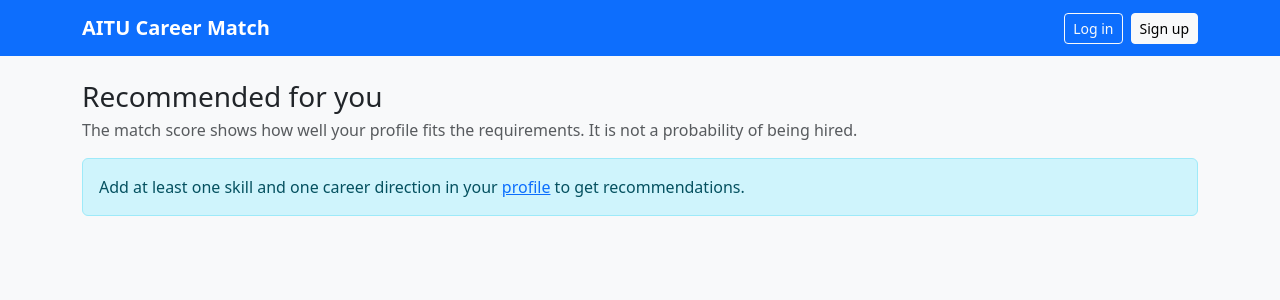
After one commit to aluasarsenova25-coder/AITU-Career-Match, a FastAPI app: template templates/recommendations.html in a window 1280 px wide. The commit adds this page. Shown: the top 300 px of the page. Run offline with FastAPI, Linux system fonts and the light colour scheme; the template is opened without the code that fills it, so the values that code supplies are empty.

Commit message:
Add recommendation engine

```diff
--- a/database.py
+++ b/database.py
@@ -23,6 +23,8 @@ class User(Base):
     direction = Column(String)
     work_format = Column(String)
     city = Column(String)
+    student_skills = relationship("StudentSkill")
+
 
 
 class StudentSkill(Base):
--- a/main.py
+++ b/main.py
@@ -177,3 +177,20 @@ def profile_save(request: Request,
         return render_profile(request, db, user, saved=True)
     finally:
         db.close()
+
+from recommender import get_recommendations
+
+
+@app.get("/recommendations")
+def recommendations_page(request: Request):
+    user_id = request.session.get("user_id")
+    if not user_id:
+        return RedirectResponse("/login", status_code=303)
+    db = SessionLocal()
+    try:
+        user = db.get(User, user_id)
+        data = get_recommendations(db, user)
+        return templates.TemplateResponse(request, "recommendations.html",
+                                          {"user": user, **data})
+    finally:
+        db.close()
--- /dev/null
+++ b/recommender.py
@@ -0,0 +1,94 @@
+from collections import Counter
+
+from database import Vacancy
+
+# Weights from the technical specification (section 11)
+WEIGHTS = {"E": 0.60, "D": 0.15, "A": 0.15, "F": 0.05, "L": 0.05}
+
+
+def score_vacancy(vacancy, user_skills, direction, work_format, city):
+    required = [vs.skill.name for vs in vacancy.skills if vs.is_required]
+    optional = [vs.skill.name for vs in vacancy.skills if not vs.is_required]
+
+    matched_req = [s for s in required if s in user_skills]
+    missing_req = [s for s in required if s not in user_skills]
+    matched_opt = [s for s in optional if s in user_skills]
+
+    # Only applicable components take part in the score
+    components = {}
+    if required:
+        components["E"] = len(matched_req) / len(required)
+    if optional:
+        components["D"] = len(matched_opt) / len(optional)
+    if direction:
+        components["A"] = 1.0 if vacancy.direction == direction else 0.0
+    if work_format:
+        components["F"] = 1.0 if vacancy.work_format == work_format else 0.0
+    if city:
+        remote = vacancy.work_format == "Remote"
+        same_city = (vacancy.city or "").strip().lower() == city.strip().lower()
+        components["L"] = 1.0 if (remote or same_city) else 0.0
+
+    # Remaining weights are normalized to sum to 1
+    total_weight = sum(WEIGHTS[k] for k in components)
+    if total_weight:
+        score = 100 * sum(WEIGHTS[k] * v for k, v in components.items()) / total_weight
+    else:
+        score = 0.0
+
+    return {
+        "vacancy": vacancy,
+        "score": round(score, 1),
+        "matched_req": matched_req,
+        "missing_req": missing_req,
+        "matched_opt": matched_opt,
+        "required_total": len(required),
+        "direction_match": components.get("A") == 1.0,
+        "explanation": build_explanation(vacancy, matched_req, missing_req,
+                                         matched_opt, required, components),
+    }
+
+
+def join_names(names):
+    if len(names) <= 1:
+        return "".join(names)
+    return ", ".join(names[:-1]) + " and " + names[-1]
+
+
+def build_explanation(vacancy, matched_req, missing_req, matched_opt, required, components):
+    parts = []
+    if required:
+        text = f"Matched {len(matched_req)} of {len(required)} required skills"
+        if matched_req:
+            text += f": {join_names(matched_req)}"
+        parts.append(text + ".")
+    if missing_req:
+        label = "Missing skill" if len(missing_req) == 1 else "Missing skills"
+        parts.append(f"{label}: {join_names(missing_req)}.")
+    if matched_opt:
+        parts.append(f"Nice-to-have skills matched: {join_names(matched_opt)}.")
+    if components.get("A") == 1.0:
+        parts.append(f"The direction {vacancy.direction} matches your interests.")
+    return " ".join(parts)
+
+
+def get_recommendations(db, user):
+    user_skills = {ss.skill.name for ss in user.student_skills}
+    if not user.direction or not user_skills:
+        return {"ready": False, "results": [], "learn": []}
+
+    vacancies = db.query(Vacancy).filter(Vacancy.status == "published").all()
+    results = [score_vacancy(v, user_skills, user.direction, user.work_format, user.city)
+               for v in vacancies]
+    # Highest score first; on a tie the newer vacancy goes first
+    results.sort(key=lambda r: (-r["score"], -r["vacancy"].id))
+
+    # "What to learn": missing skills in active vacancies of the chosen direction
+    counter = Counter()
+    for v in vacancies:
+        if v.direction == user.direction:
+            names = {vs.skill.name for vs in v.skills}
+            counter.update(names - user_skills)
+    learn = counter.most_common(8)
+
+    return {"ready": True, "results": results, "learn": learn}
--- a/templates/nav.html
+++ b/templates/nav.html
@@ -3,6 +3,7 @@
     <a class="navbar-brand fw-bold" href="/">AITU Career Match</a>
     <div class="d-flex gap-2">
       {% if request.session.get('user_id') %}
+        <a class="btn btn-light btn-sm" href="/recommendations">Recommendations</a>
         <a class="btn btn-outline-light btn-sm" href="/profile">{{ request.session.get('user_name') }}</a>
         <a class="btn btn-light btn-sm" href="/logout">Log out</a>
       {% else %}
--- /dev/null
+++ b/templates/recommendations.html
@@ -0,0 +1,64 @@
+{% extends "base.html" %}
+{% block title %}Recommendations{% endblock %}
+{% block content %}
+<h1 class="h3 mb-1">Recommended for you</h1>
+<p class="text-muted">The match score shows how well your profile fits the requirements. It is not a probability of being hired.</p>
+
+{% if not ready %}
+  <div class="alert alert-info">
+    Add at least one skill and one career direction in your <a href="/profile">profile</a> to get recommendations.
+  </div>
+{% else %}
+  <div class="row">
+    <div class="col-lg-8">
+      {% for r in results %}
+      <div class="card shadow-sm mb-3">
+        <div class="card-body">
+          <div class="d-flex justify-content-between align-items-start">
+            <div>
+              <h2 class="h5 mb-1">{{ r.vacancy.title }}
+                {% if r.vacancy.is_demo %}<span class="badge text-bg-secondary">Demo</span>{% endif %}
+              </h2>
+              <p class="text-muted mb-2">{{ r.vacancy.company }} · {{ r.vacancy.city }} · {{ r.vacancy.work_format }} · {{ r.vacancy.level }}</p>
+            </div>
+            <div class="text-end">
+              <div class="fs-4 fw-bold">{{ r.score }}</div>
+              <div class="small text-muted">match score</div>
+            </div>
+          </div>
+          <div class="progress mb-2" role="progressbar" aria-label="Match score" aria-valuenow="{{ r.score }}" aria-valuemin="0" aria-valuemax="100">
+            <div class="progress-bar" style="width: {{ r.score }}%"></div>
+          </div>
+          <p class="mb-2">{{ r.explanation }}</p>
+          <div>
+            {% for s in r.matched_req %}<span class="badge text-bg-success">✓ {{ s }}</span> {% endfor %}
+            {% for s in r.missing_req %}<span class="badge text-bg-warning">✗ {{ s }}</span> {% endfor %}
+            {% for s in r.matched_opt %}<span class="badge text-bg-light border">✓ {{ s }}</span> {% endfor %}
+          </div>
+        </div>
+      </div>
+      {% endfor %}
+    </div>
+
+    <div class="col-lg-4">
+      <div class="card shadow-sm">
+        <div class="card-body">
+          <h2 class="h5">What to learn</h2>
+          <p class="small text-muted">Skills missing from your profile in active {{ user.direction }} vacancies. Learning a skill does not guarantee a job.</p>
+          {% if learn %}
+            <ul class="list-group list-group-flush">
+              {% for name, count in learn %}
+                <li class="list-group-item d-flex justify-content-between">
+                  {{ name }} <span class="badge text-bg-secondary">{{ count }} vacancies</span>
+                </li>
+              {% endfor %}
+            </ul>
+          {% else %}
+            <p class="mb-0">No missing skills found for this direction.</p>
+          {% endif %}
+        </div>
+      </div>
+    </div>
+  </div>
+{% endif %}
+{% endblock %}
```
